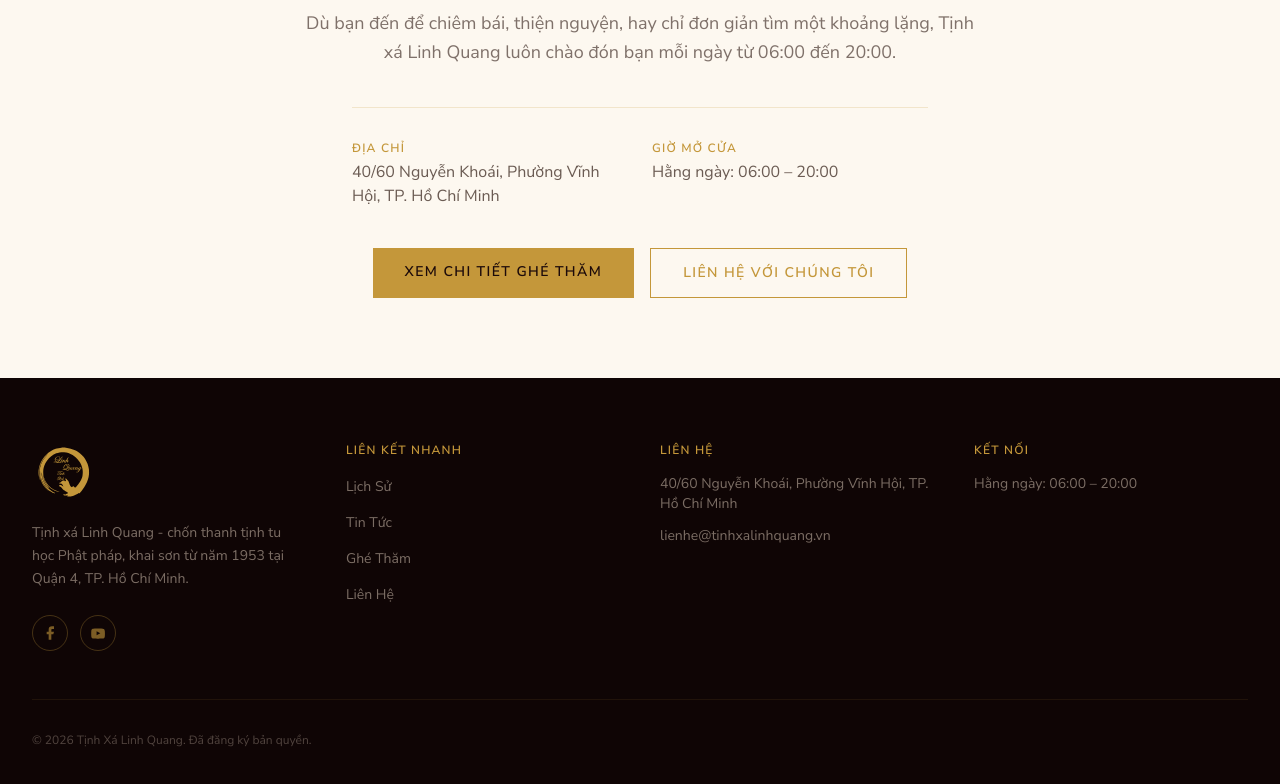
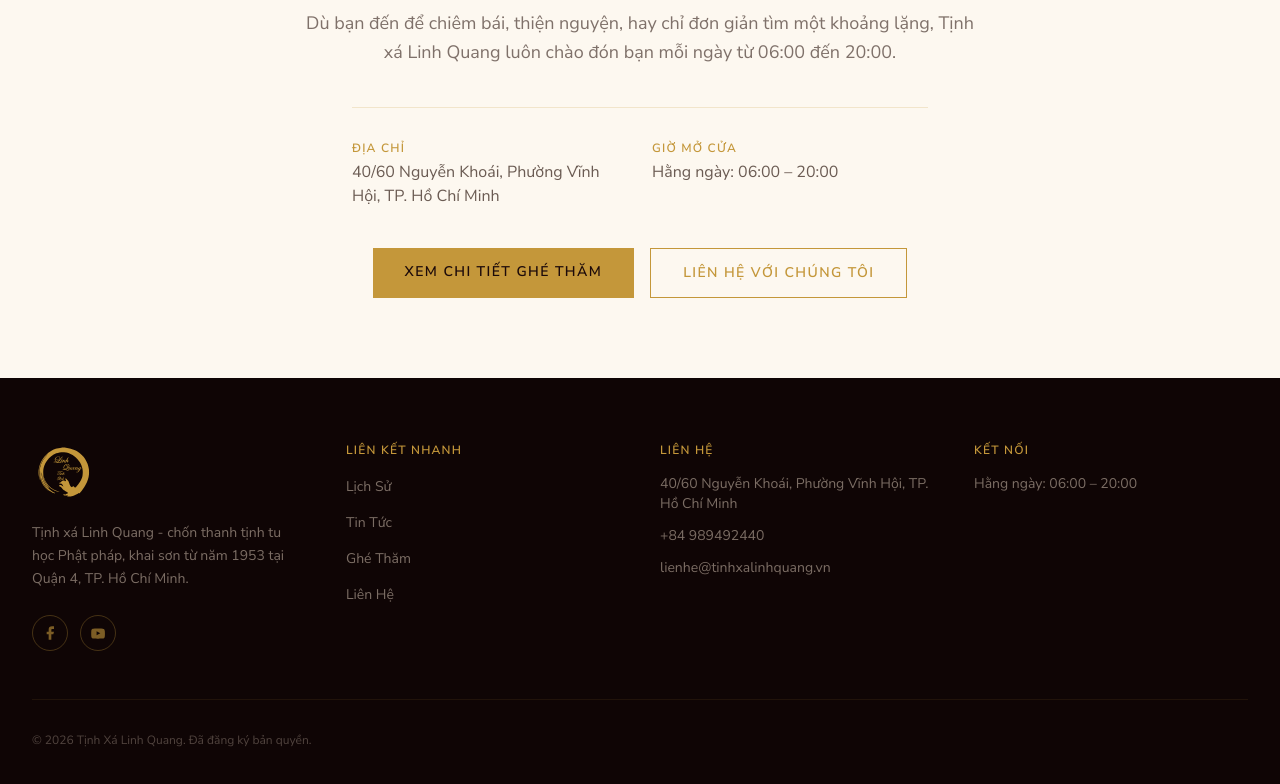
Before and after one commit to linhquangtinhxa2026-svg/linhquangtinhxa-pagoda, a Next.js app: page / in a window 1280 px wide. Shown: the part 5082-5866 px from the top of the page. Built offline with nearby package versions, Linux system fonts and the light colour scheme.

Commit message:
Update Footer.tsx

```diff
--- a/src/components/public/Footer.tsx
+++ b/src/components/public/Footer.tsx
@@ -83,6 +83,7 @@ export function Footer() {
             </h4>
             <ul className="mt-4 space-y-3 text-sm text-[#e8d5c4]/50">
               <li>{PAGODA_INFO.address}</li>
+              <li>{PAGODA_INFO.phone}</li>
               <li>{PAGODA_INFO.email}</li>
             </ul>
           </div>
```
